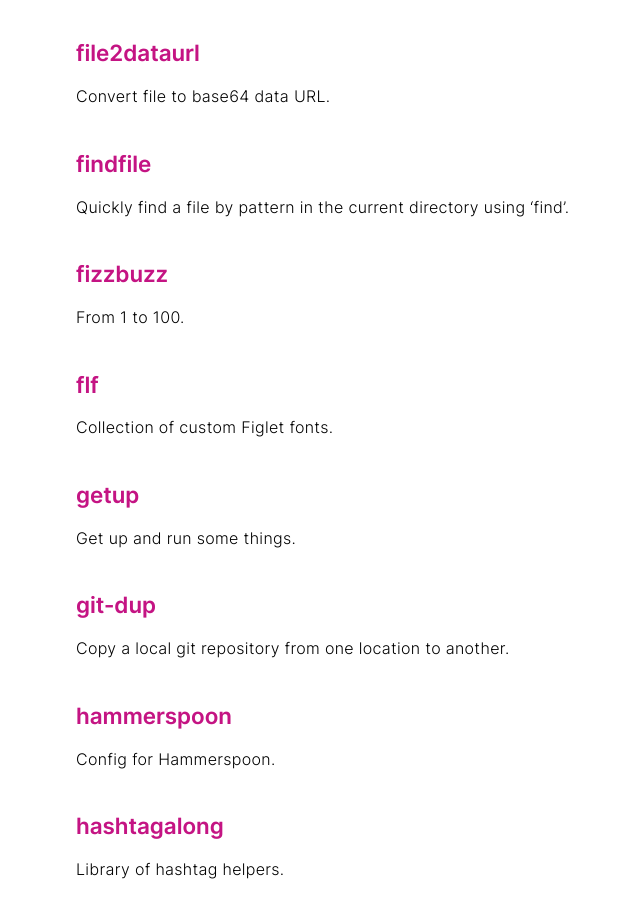
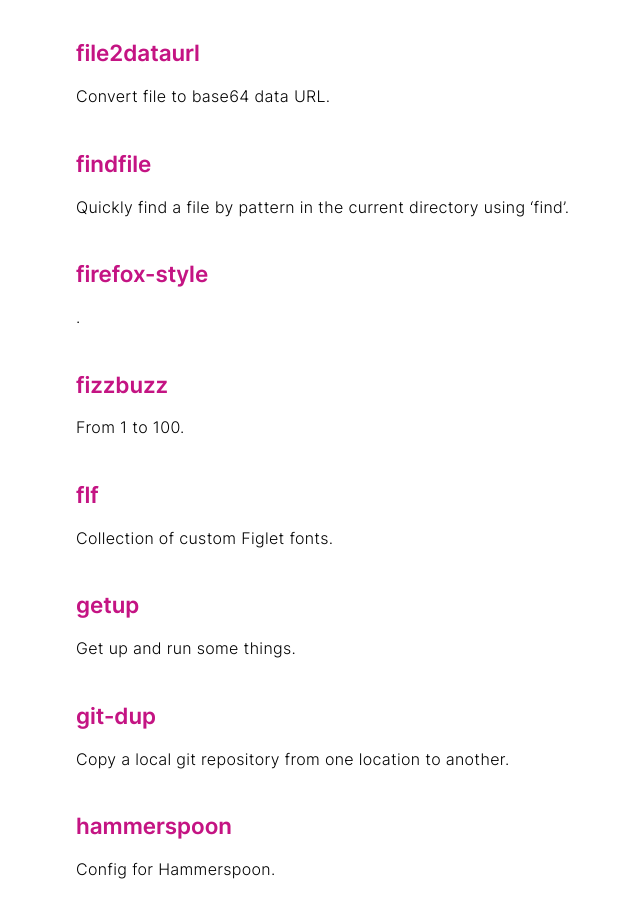
Before and after one commit to remino/remino.github.io, a Jekyll site: the page built from index.md, in a window 1280 px wide and 900 px high, scrolled down 1089 px. Shown: the whole window, without its empty margins (284-924 px from the left). Built offline with Jekyll 4.4.1, drawn with Linux system fonts in a browser that asks for light colours.

Commit message:
Add firefox-style repo

```diff
--- a/_data/repos.json
+++ b/_data/repos.json
@@ -52,6 +52,12 @@
 		"homepageUrl": "",
 		"name": "findfile",
 		"url": "https://github.com/remino/findfile"
+	},
+	{
+		"description": "",
+		"homepageUrl": "",
+		"name": "firefox-style",
+		"url": "https://github.com/remino/firefox-style"
 	},
 	{
 		"description": "From 1 to 100",
```
